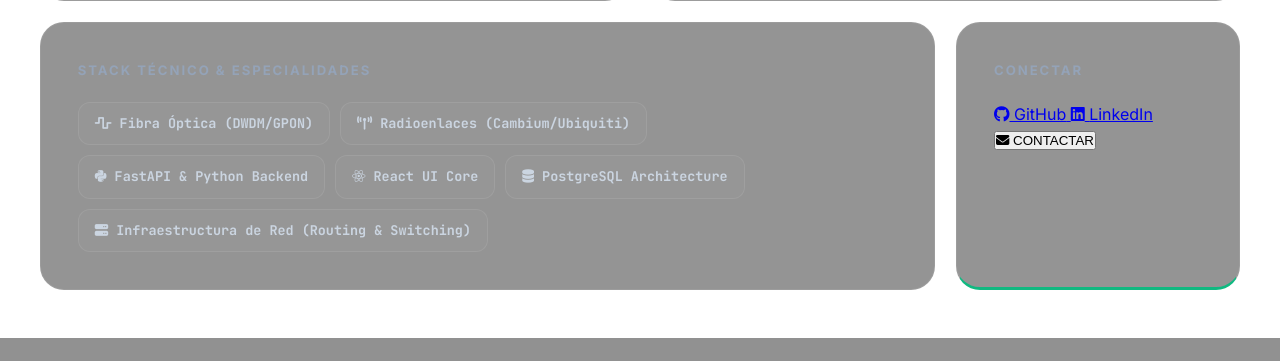
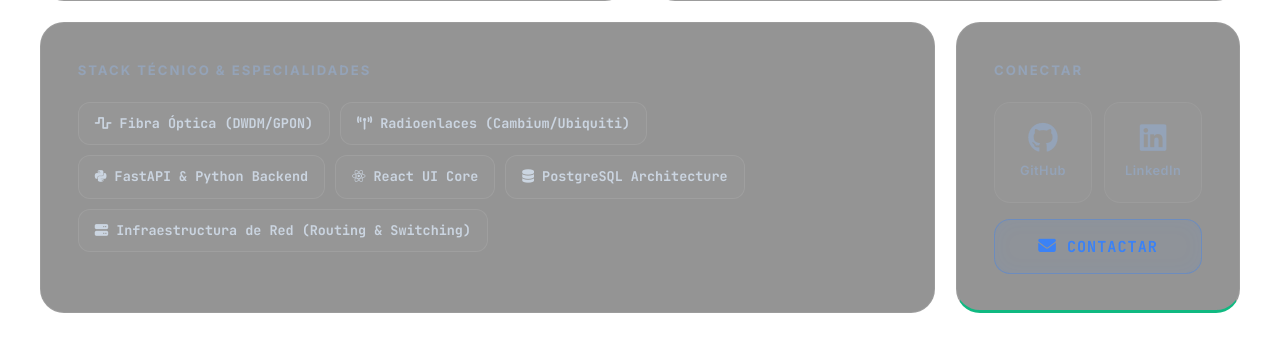
Before and after one commit to HccCode/CurriculumWEB, a FastAPI app: page / in a window 1280 px wide. Shown: the part 1730-2091 px from the top of the page. Before the commit the page ends 2068 px from the top, so only its background shows below. Run offline with FastAPI, Linux system fonts and the light colour scheme.

Commit message:
Update index.html

```diff
--- a/templates/index.html
+++ b/templates/index.html
@@ -11,7 +11,33 @@
     <link href="https://fonts.googleapis.com/css2?family=Inter:wght@300;400;500;600;700&family=JetBrains+Mono:wght@400;700&display=swap" rel="stylesheet">
     <link rel="stylesheet" href="https://cdnjs.cloudflare.com/ajax/libs/font-awesome/6.4.0/css/all.min.css">
 
-    <link rel="stylesheet" href="/static/css/all.css?v=3.0">
+    <link rel="stylesheet" href="/static/css/all.css?v=4.0">
+
+    <style>
+        .social-links-container { display: flex; flex-direction: column; gap: 12px; height: 100%; justify-content: center; }
+        .social-grid { display: grid; grid-template-columns: 1fr 1fr; gap: 12px; }
+
+        .social-box { display: flex; flex-direction: column; align-items: center; justify-content: center; gap: 8px; padding: 20px 10px; background: rgba(255, 255, 255, 0.02); border: 1px solid rgba(255, 255, 255, 0.05); border-radius: 16px; color: #94a3b8; text-decoration: none; transition: all 0.4s cubic-bezier(0.23, 1, 0.32, 1); position: relative; overflow: hidden; }
+        .social-box i { font-size: 1.9rem; transition: all 0.4s ease; z-index: 2; }
+        .social-box span { font-size: 0.8rem; font-weight: 600; letter-spacing: 0.5px; z-index: 2; transition: all 0.3s ease; }
+
+        .social-box::before { content: ''; position: absolute; top: 50%; left: 50%; width: 0; height: 0; background: radial-gradient(circle, rgba(59, 130, 246, 0.15) 0%, transparent 70%); transform: translate(-50%, -50%); transition: width 0.4s ease, height 0.4s ease; z-index: 1; border-radius: 50%; }
+
+        .social-box:hover { background: rgba(255, 255, 255, 0.04); border-color: rgba(59, 130, 246, 0.3); transform: translateY(-4px); box-shadow: 0 10px 25px rgba(0, 0, 0, 0.3); }
+        .social-box:hover::before { width: 160px; height: 160px; }
+        .social-box:hover i { transform: scale(1.15) translateY(-2px); color: #ffffff; }
+        .social-box:hover span { color: #ffffff; }
+
+        .contact-action-btn { position: relative; width: 100%; padding: 16px; background: rgba(59, 130, 246, 0.05); border: 1px solid rgba(59, 130, 246, 0.4); border-radius: 16px; color: #3b82f6; font-family: 'JetBrains Mono', monospace; font-size: 0.95rem; font-weight: 700; letter-spacing: 1px; cursor: pointer; overflow: hidden; transition: all 0.4s cubic-bezier(0.23, 1, 0.32, 1); margin-top: 4px; box-shadow: inset 0 0 20px rgba(59, 130, 246, 0.05); }
+        .contact-action-btn .btn-content { display: flex; align-items: center; justify-content: center; gap: 10px; position: relative; z-index: 2; transition: color 0.3s ease; }
+        .contact-action-btn .btn-content i { font-size: 1.1rem; }
+
+        .contact-action-btn::after { content: ''; position: absolute; top: 0; left: 0; width: 100%; height: 100%; background: linear-gradient(135deg, #3b82f6 0%, #2563eb 100%); opacity: 0; transition: opacity 0.3s ease; z-index: 1; }
+
+        .contact-action-btn:hover { transform: translateY(-4px); border-color: transparent; box-shadow: 0 12px 24px rgba(59, 130, 246, 0.3); }
+        .contact-action-btn:hover::after { opacity: 1; }
+        .contact-action-btn:hover .btn-content { color: #ffffff; }
+    </style>
 </head>
 <body>
 
```
